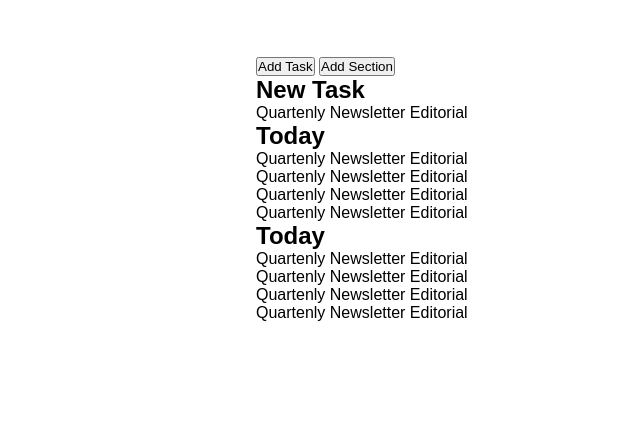
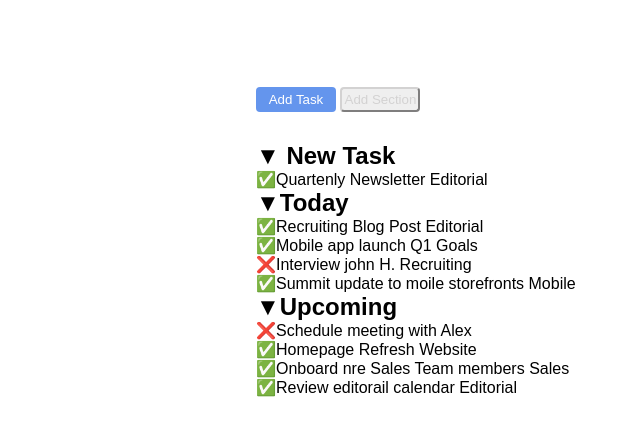
Before and after one commit to FrancescoMain/html-css-toboolist, a plain HTML site: page index.html in a window 1280 px wide. Shown: the part 85-520 px from the top of the page, without its empty margins (0-640 px from the left). Drawn offline with Linux system fonts and the light colour scheme.

Commit message:
Scrittura contenuti e prime regole css

```diff
--- a/index.html
+++ b/index.html
@@ -17,37 +17,42 @@
     <!-- corpo -->
     <main>
         <!-- Add buttons -->
-        <section>
-            <button>Add Task</button>
-            <button>Add Section</button>
+        <section class="Buttons">
+            <button class="blueback buttonlayout whitetext">
+                Add Task
+            </button>
+            <button class="buttonlayoutsection greytext">
+                Add Section
+            </button>
         </section>
+
         <!-- New Task -->
         <section>
-            <h2>New Task</h2>
-            Quartenly Newsletter <span>Editorial</span>
+            <h2> &#9660; New Task</h2>
+            &#9989;Quartenly Newsletter <span>Editorial</span>
         </section>
         <!-- Today -->
         <section>
-            <h2>Today</h2>
-            Quartenly Newsletter <span>Editorial</span>
+            <h2>&#9660;Today</h2>
+            &#9989;Recruiting Blog Post <span>Editorial</span>
             <br>
-            Quartenly Newsletter <span>Editorial</span>
+            &#9989;Mobile app launch <span>Q1 Goals</span>
             <br>
-            Quartenly Newsletter <span>Editorial</span>
+            &#10060;Interview john H. <span>Recruiting</span>
             <br>
-            Quartenly Newsletter <span>Editorial</span>
+            &#9989;Summit update to moile storefronts <span>Mobile</span>
 
         </section>
         <!-- Upcoming -->
         <section>
-            <h2>Today</h2>
-            Quartenly Newsletter <span>Editorial</span>
+            <h2>&#9660;Upcoming</h2>
+            &#10060;Schedule meeting with Alex
             <br>
-            Quartenly Newsletter <span>Editorial</span>
+            &#9989;Homepage Refresh <span>Website</span>
             <br>
-            Quartenly Newsletter <span>Editorial</span>
+            &#9989;Onboard nre Sales Team members <span>Sales</span>
             <br>
-            Quartenly Newsletter <span>Editorial</span>
+            &#9989;Review editorail calendar <span>Editorial</span>
 
         </section>
     </main>
--- a/style.css
+++ b/style.css
@@ -26,3 +26,35 @@ h1 {
 main {
     padding: 60px 20%;
 }
+
+.Buttons {
+    margin:  30px auto;
+}
+
+.blueback {
+    background-color: cornflowerblue;
+}
+
+.buttonlayout  {
+    border-radius: 4px;
+    border: 0px;
+    height: 25px;
+    width: 80px;
+
+}
+
+.whitetext {
+    color: white;
+}
+
+.greytext {
+    color: rgb(211, 210, 210);
+}
+
+
+.buttonlayoutsection {
+    border-radius: 4px;
+    height: 25px;
+    width: 80px;
+    border-color: rgb(211, 210, 210);
+}
```
